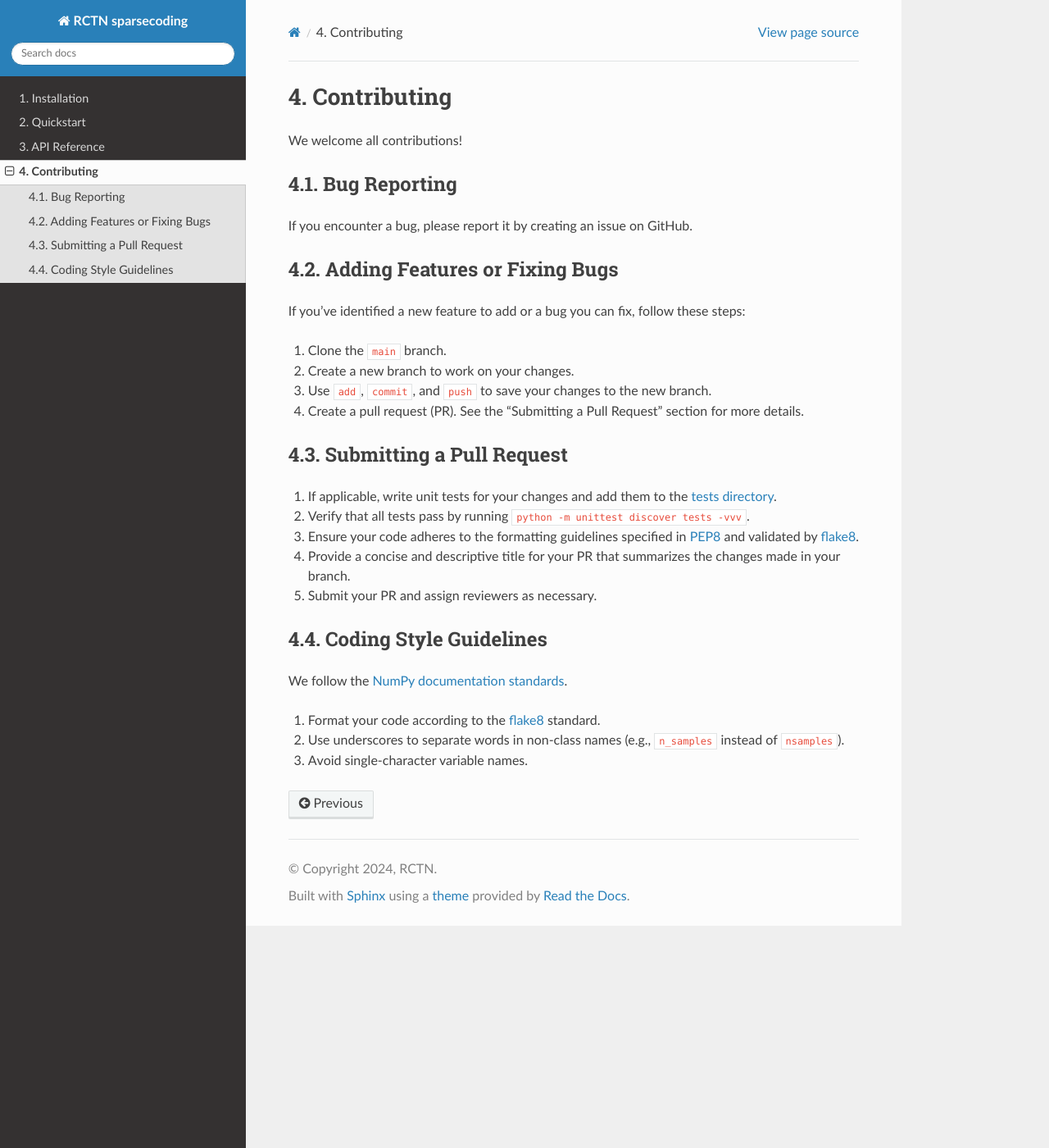
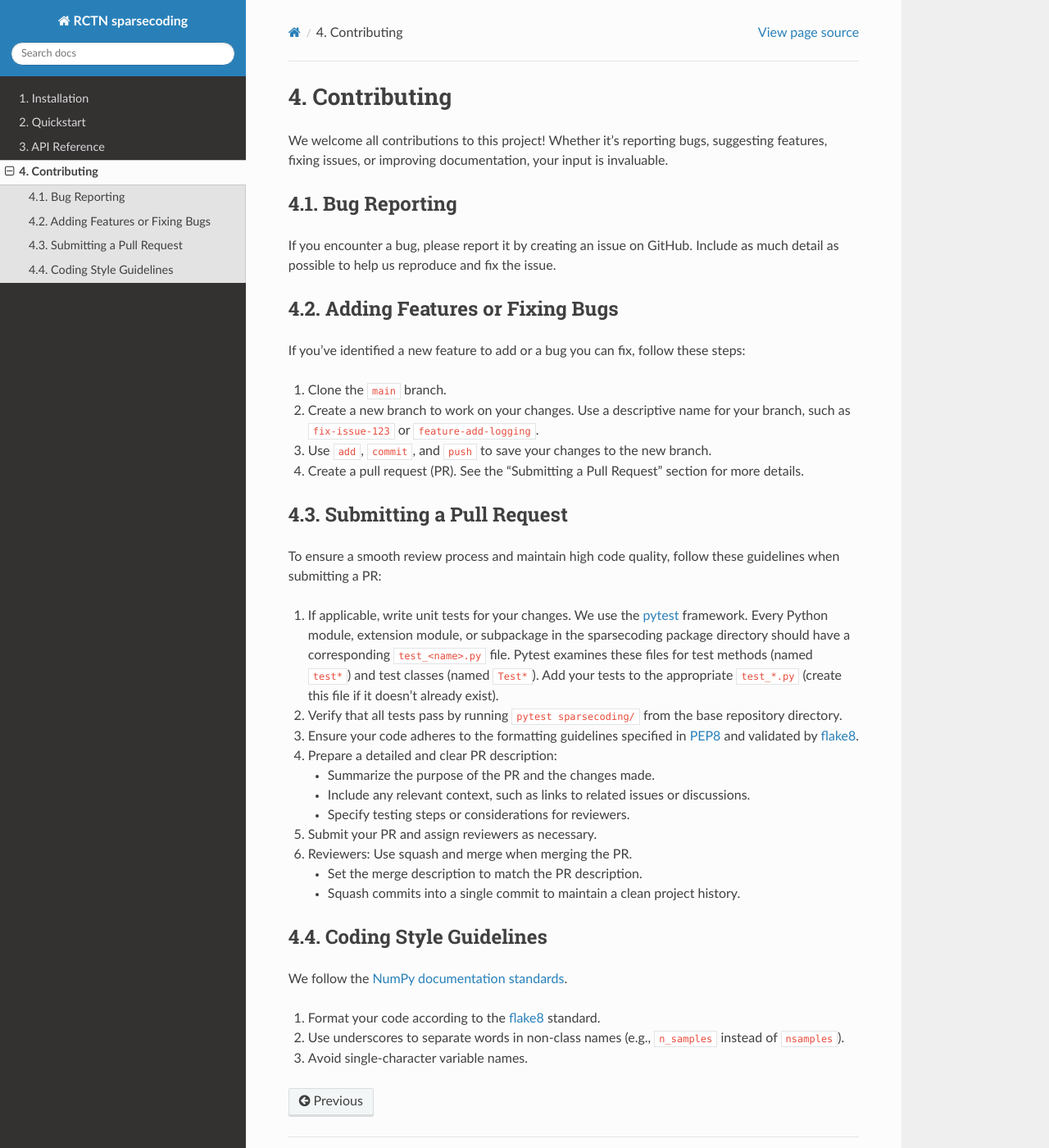
Before and after one commit to rctn/sparsecoding, a Sphinx documentation site: the page built from docs/contributing.rst, in a window 1280 px wide and 1400 px high. Shown: the whole window at 82% size. Built offline with Sphinx 7.4.7 and the Read the Docs theme 3.1.0, drawn with Linux system fonts in a browser that asks for light colours.

Commit message:
update contributing documentation to new testing framework (pytest). Improve details of submitting PRs. Add information for reveiwers on how to merge pull requests.

```diff
--- a/docs/contributing.rst
+++ b/docs/contributing.rst
@@ -2,12 +2,14 @@
 Contributing
 ============
 
-We welcome all contributions!
+We welcome all contributions to this project! Whether it’s reporting bugs, suggesting features,
+fixing issues, or improving documentation, your input is invaluable.
 
 Bug Reporting
 -------------
 
-If you encounter a bug, please report it by creating an issue on GitHub.
+If you encounter a bug, please report it by creating an issue on GitHub. Include as much detail as
+possible to help us reproduce and fix the issue.
 
 Adding Features or Fixing Bugs
 ------------------------------
@@ -15,24 +17,44 @@ Adding Features or Fixing Bugs
 If you’ve identified a new feature to add or a bug you can fix, follow these steps:
 
 #. Clone the ``main`` branch.
-#. Create a new branch to work on your changes.
+#. Create a new branch to work on your changes. Use a descriptive name for your branch, such as
+   ``fix-issue-123`` or ``feature-add-logging``.
 #. Use ``add``, ``commit``, and ``push`` to save your changes to the new branch.
 #. Create a pull request (PR). See the "Submitting a Pull Request" section for more details.
 
 Submitting a Pull Request
 -------------------------
+To ensure a smooth review process and maintain high code quality, follow these guidelines when
+submitting a PR:
 
-#. If applicable, write unit tests for your changes and add them to the
-   `tests directory <https://github.com/rctn/sparsecoding/blob/main/tests>`_.
-#. Verify that all tests pass by running ``python -m unittest discover tests -vvv``.
+#. If applicable, write unit tests for your changes. We use the
+   `pytest <https://pytest.readthedocs.io/>`_ framework. Every Python module, extension module,
+   or subpackage in the sparsecoding package directory should have a corresponding ``test_<name>.py``
+   file. Pytest examines these files for test methods (named ``test*``) and test classes (named
+   ``Test*``). Add your tests to the appropriate ``test_*.py`` (create this file if it doesn't
+   already exist).
+#. Verify that all tests pass by running ``pytest sparsecoding/`` from the base repository directory.
 #. Ensure your code adheres to the formatting guidelines specified in
    `PEP8 <https://peps.python.org/pep-0008/>`_ and validated by
    `flake8 <https://flake8.pycqa.org/en/latest/>`_.
-#. Provide a concise and descriptive title for your PR that summarizes the changes made in your branch.
+#. Prepare a detailed and clear PR description:
+
+   * Summarize the purpose of the PR and the changes made.
+
+   * Include any relevant context, such as links to related issues or discussions.
+
+   * Specify testing steps or considerations for reviewers.
+
 #. Submit your PR and assign reviewers as necessary.
+#. Reviewers: Use squash and merge when merging the PR.
+
+   * Set the merge description to match the PR description.
+
+   * Squash commits into a single commit to maintain a clean project history.
+
 
 Coding Style Guidelines
-------------------------
+-----------------------
 
 We follow the `NumPy documentation standards <https://numpydoc.readthedocs.io/en/latest/format.html>`_.
 
```
